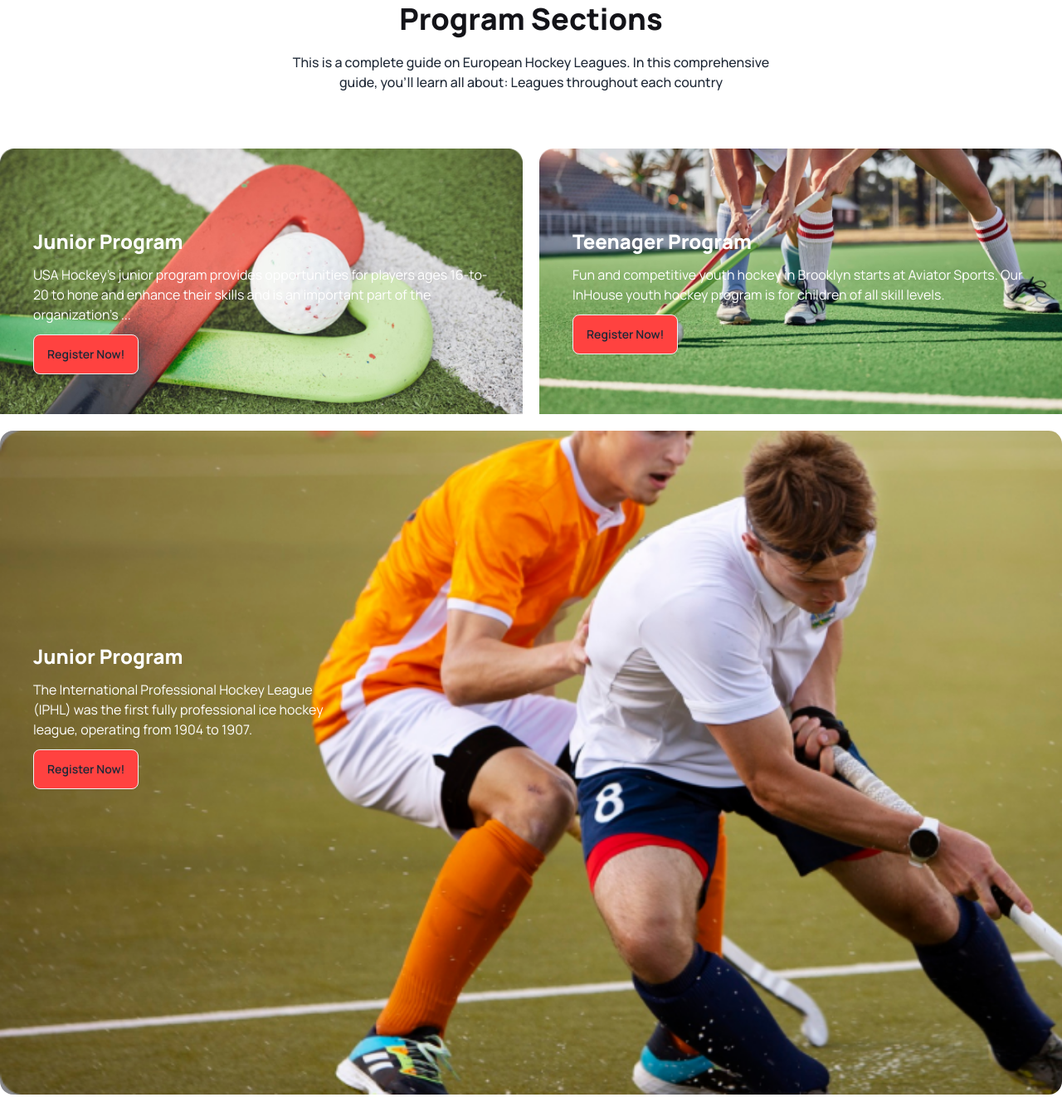
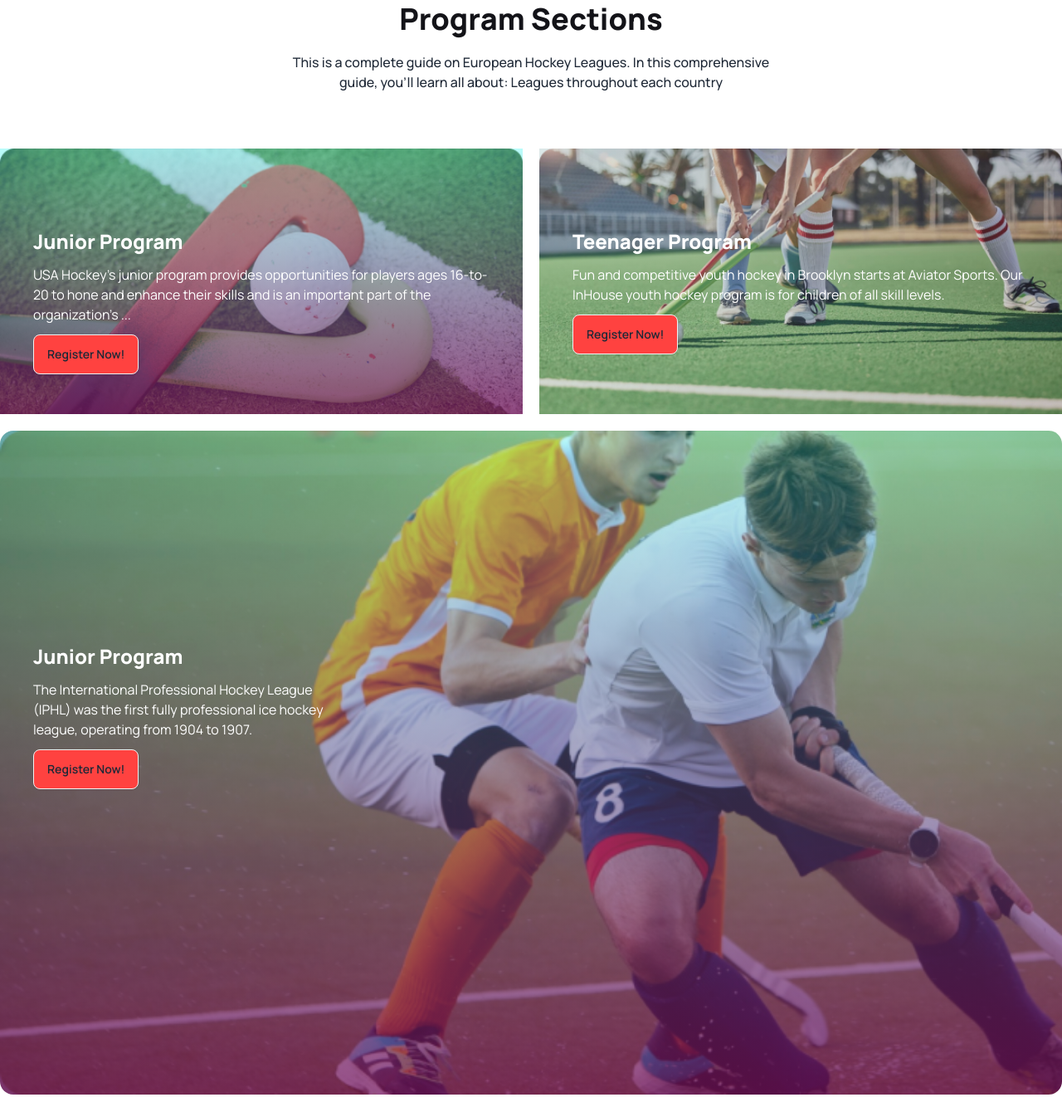
Before and after one commit to AtiqurRahmanAtik/Hero-Assignment-3, a plain HTML site: page index.html in a window 1280 px wide. Shown: the part 1380-2720 px from the top of the page at 83% size. Drawn offline with nearby package versions, Linux system fonts and the light colour scheme.

Commit message:
add some gradient and also comple website

```diff
--- a/index.html
+++ b/index.html
@@ -62,9 +62,9 @@
                     <div tabindex="0" role="button" class="btn btn-ghost lg:hidden">
                       <svg xmlns="http://www.w3.org/2000/svg" class="h-5 w-5" fill="none" viewBox="0 0 24 24" stroke="currentColor"><path stroke-linecap="round" stroke-linejoin="round" stroke-width="2" d="M4 6h16M4 12h8m-8 6h16" /></svg>
                     </div>
-                    <ul tabindex="0" class="menu menu-sm dropdown-content mt-3 z-[1] p-2 shadow bg-base-100 rounded-box w-52">
+                    <ul tabindex="0" class="menu menu-sm dropdown-content mt-3 z-[1] p-2 shadow bg-base-100 rounded-box w-52 ">
 
-                        <li><a class="text-[#FF4240] text-base font-bold">Home</a></li>
+                        <li><a class="text-[#FF4240] text-base font-bold ">Home</a></li>
 
                         <li><a>About</a></li>
 
@@ -76,7 +76,7 @@
                     </ul>
                   </div>
 
-                  <a class="btn btn-ghost text-2xl lg:text-4xl font-extrabold ">Hockey<span class="text-[#FF4240] ">’</span>s</a>
+                  <a class="btn btn-ghost text-2xl lg:text-4xl font-extrabold gap-0">Hockey<span class="text-[#FF4240] ">’</span>s</a>
                 </div>
 
 
@@ -254,7 +254,9 @@
 
 
 
-            <div class="bg-cover  lg:col-span-6 px-10 pt-24 pb-12 space-y-3" style="background-image: url('./Images/2.png');">
+            <div class="bg-cover lg:col-span-6 px-10 pt-24 pb-12 space-y-3" style="background-image:linear-gradient(to bottom, rgba(24, 246, 240, 0.3), rgba(117, 19, 93, 0.73)),
+             url('./Images/2.png');  ">
+
               <h1 class="font-extrabold text-2xl text-[#FFF;]">Junior Program</h1>
               <p class="text-[#FFF]">USA Hockey's junior program provides opportunities for players ages 16-to-20 to hone and enhance their skills and is an important part of the organization's ...</p>
 
@@ -262,7 +264,9 @@
 
             </div>
 
-            <div class="bg-cover lg:col-span-6 px-10 pt-24 pb-12 space-y-3" style="background-image: url('./Images/3.png');">
+
+            <div class="bg-cover lg:col-span-6 px-10 pt-24 pb-12 space-y-3" style="background-image:linear-gradient(to right, rgba(139, 177, 177, 0.3), rgba(92, 87, 99, 0.3)),
+             url('./Images/3.png');">
               <h1 class="font-extrabold text-2xl text-[#FFF;]">Teenager Program</h1>
               <p class="text-[#FFF]">Fun and competitive youth hockey in Brooklyn starts at Aviator Sports. Our InHouse youth hockey program is for children of all skill levels.</p>
 
@@ -271,7 +275,7 @@
             </div>
 
 
-            <div class="bg-cover h-screen bg-[#1313187F] rounded-2xl lg:col-span-12  lg:bg-cover " style=" background-image: url('./Images/4.png'); ">
+            <div class="bg-cover h-screen bg-[#1313187F] rounded-2xl lg:col-span-12  lg:bg-cover " style=" background-image:linear-gradient(to bottom, rgba(24, 246, 240, 0.3), rgba(117, 19, 93, 0.73)),  url('./Images/4.png'); ">
 
               <div class=" lg:mt-64 ml-10 space-y-3 ">
 
```
